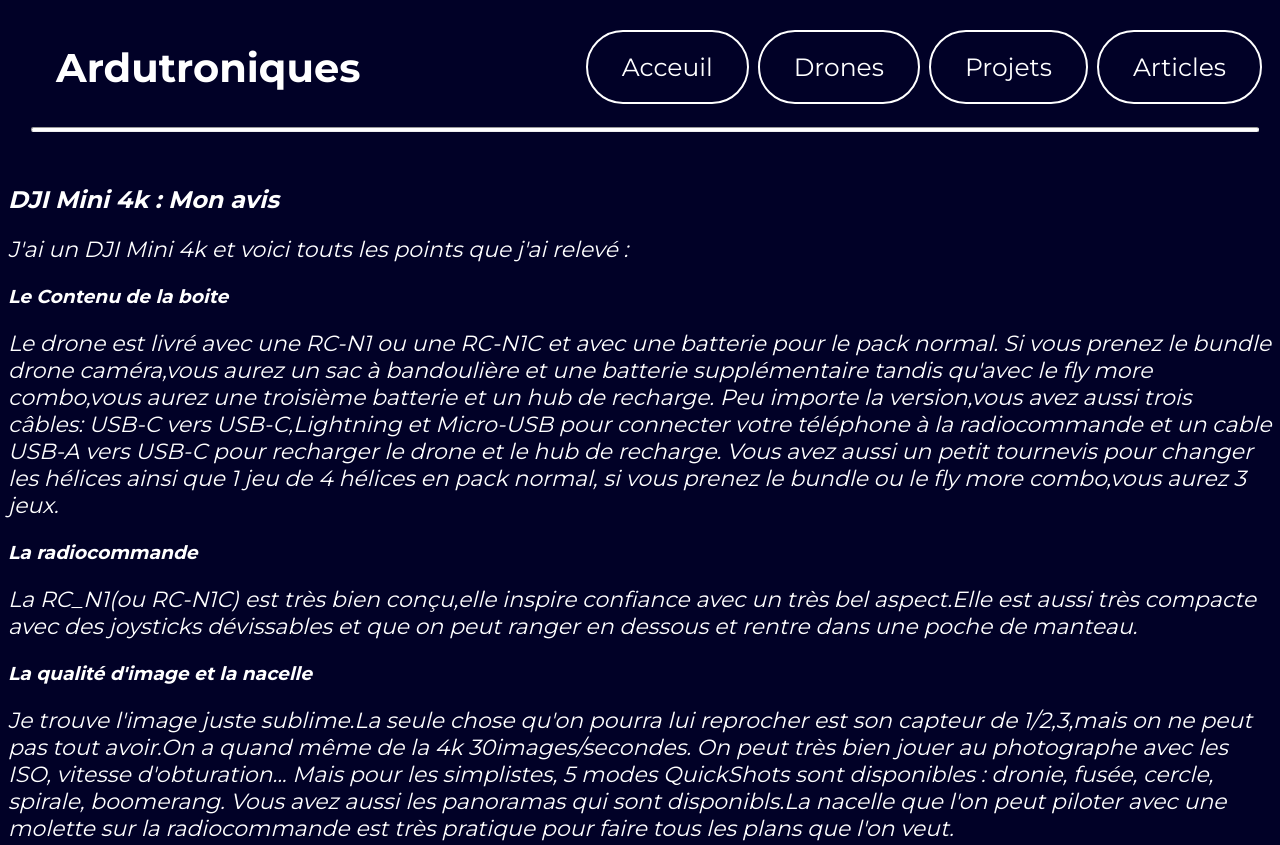
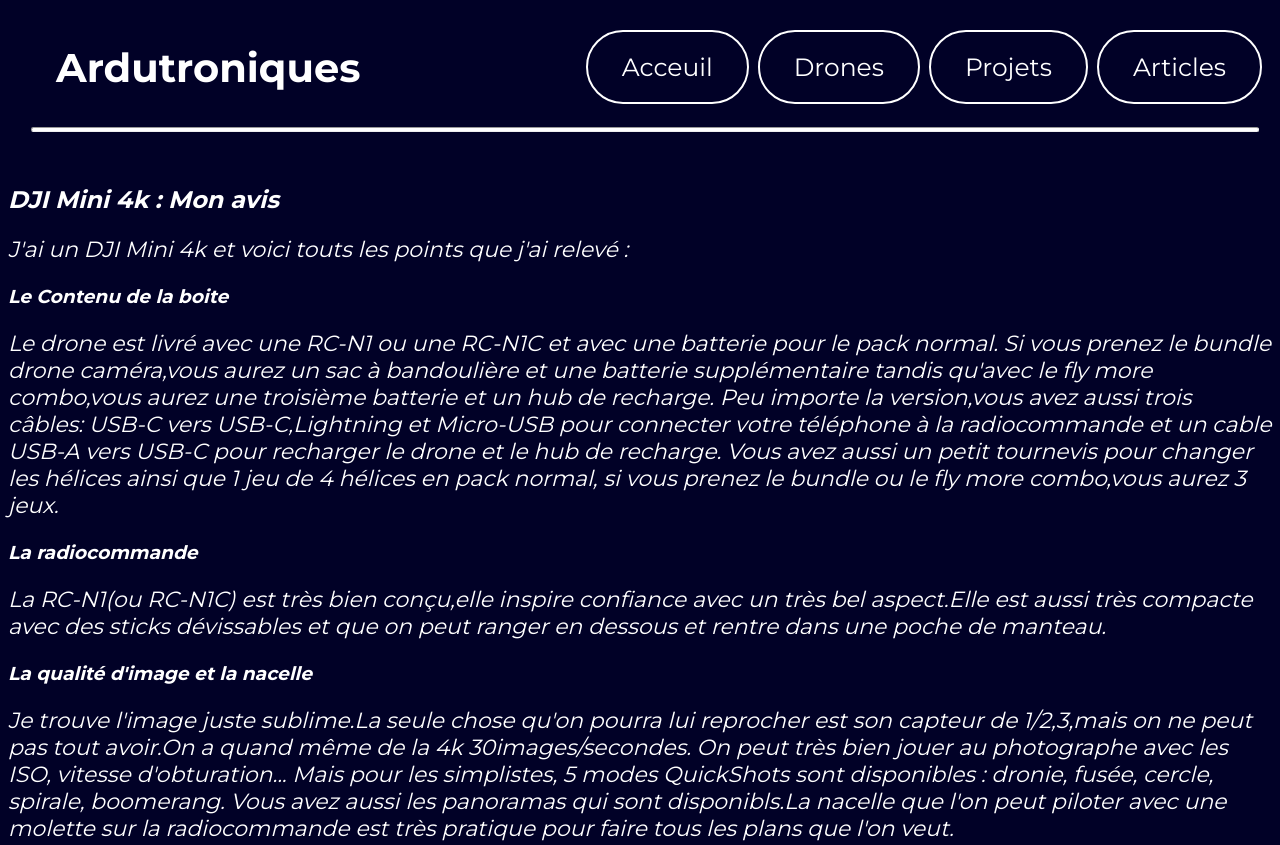
Before and after one commit to ardutroniques/ardutroniques.github.io, a plain HTML site: page dji-mini-4k.html in a window 1280 px wide. Shown: the top 845 px of the page. Drawn offline with Linux system fonts and the light colour scheme.

Commit message:
Update dji-mini-4k.html

```diff
--- a/dji-mini-4k.html
+++ b/dji-mini-4k.html
@@ -20,8 +20,8 @@
                 Vous avez aussi un petit tournevis pour changer les hélices ainsi que 1 jeu de 4 hélices en pack normal,
                 si vous prenez le bundle ou le fly more combo,vous aurez 3 jeux.</p>
             <h3>La radiocommande</h3>
-            <p>La RC_N1(ou RC-N1C) est très bien conçu,elle inspire confiance avec un très bel aspect.Elle est aussi
-                très compacte avec des joysticks dévissables et que on peut ranger en dessous et rentre dans une poche
+            <p>La RC-N1(ou RC-N1C) est très bien conçu,elle inspire confiance avec un très bel aspect.Elle est aussi
+                très compacte avec des sticks dévissables et que on peut ranger en dessous et rentre dans une poche
                 de manteau.</p>
             <h3>La qualité d'image et la nacelle</h3>
             <p>Je trouve l'image juste sublime.La seule chose qu'on pourra lui reprocher est son capteur de 1/2,3,mais on
```
